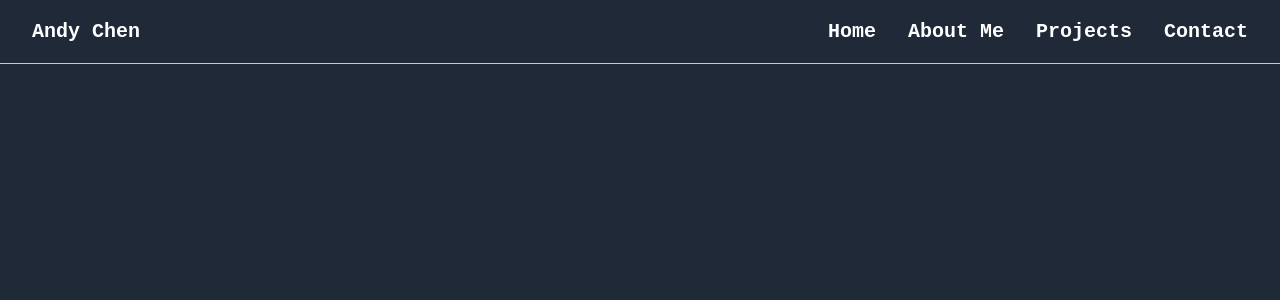
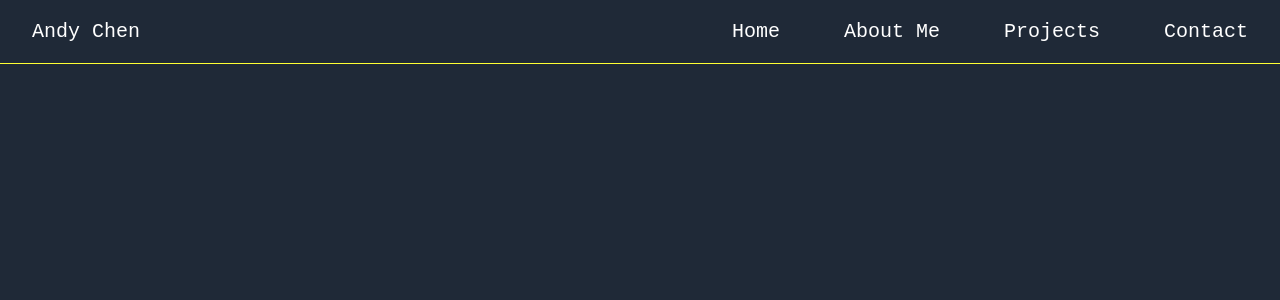
Before and after one commit to andy02chen/portfolio_site, a React (Vite) app in the folder portfolio/: page / in a window 1280 px wide. Shown: the top 300 px of the page. Built offline with nearby package versions, Linux system fonts and the light colour scheme; a web font is replaced by a local one.

Commit message:
added elements for hamburger menu

```diff
--- a/portfolio/src/App.tsx
+++ b/portfolio/src/App.tsx
@@ -1,15 +1,24 @@
+import { useState } from "react";
+
 function App() {
+
+  const [showHamburgerMenu, setShowHamburgerMenu] = useState(false);
 
   return (
     <main className="min-h-dvh w-full bg-[var(--dark-blue)] text-[var(--white)]">
       <nav className="font-ubuntu">
         <ul className="text-[var(--white)] select-none flex justify-between items-center h-16 px-4 lg:px-8
-        border-b border-[var(--yellow)]
+        border-b border-[var(--light-yellow)]
         ">
 
+
           <div className="lg:hidden">
+            {!showHamburgerMenu &&
+              <div className="w-10 h-8"
+                onClick={() => setShowHamburgerMenu(true)}
+              >
                 <svg
-              className="w-10 h-6"
+                  className="w-full h-full"
                   viewBox="0 0 78 51"
                   fill="none"
                   xmlns="http://www.w3.org/2000/svg">
@@ -18,22 +27,47 @@ function App() {
                   <path d="M0 19.9565V31.0435H62.609L70.0678 19.9565H0Z" fill="#FFFF33"/>
                 </svg>
               </div>
+            }
+
+            {showHamburgerMenu &&
+              <div className="w-10 h-8"
+                onClick={() => setShowHamburgerMenu(false)}
+              >
+                <svg className="w-full h-full" viewBox="0 0 334 335" fill="none" xmlns="http://www.w3.org/2000/svg">
+                  <path d="M166.667 214.14L56.9036 323.904C43.8861 336.921 22.7806 336.921 9.76311 323.904C-3.25437 310.886 -3.25437 289.781 9.76311 276.763L119.526 167L9.76311 57.2369C-3.25437 44.2195 -3.25437 23.114 9.76311 10.0965C22.7806 -2.92099 43.8861 -2.92099 56.9036 10.0965L166.667 119.86L276.43 10.0965C289.447 -2.92099 310.553 -2.92099 323.57 10.0965C336.588 23.114 336.588 44.2195 323.57 57.2369L213.807 167L323.57 276.763C336.588 289.781 336.588 310.886 323.57 323.904C310.553 336.921 289.447 336.921 276.43 323.904L166.667 214.14Z" fill="#323232"/>
+                  <mask id="mask0_217_20" style={{maskType:"luminance"}} maskUnits="userSpaceOnUse" x="0" y="0" width="334" height="334">
+                  <path d="M166.667 214.14L56.9036 323.904C43.8861 336.921 22.7806 336.921 9.76311 323.904C-3.25437 310.886 -3.25437 289.781 9.76311 276.763L119.526 167L9.76311 57.2369C-3.25437 44.2195 -3.25437 23.114 9.76311 10.0965C22.7806 -2.92099 43.8861 -2.92099 56.9036 10.0965L166.667 119.86L276.43 10.0965C289.447 -2.92099 310.553 -2.92099 323.57 10.0965C336.588 23.114 336.588 44.2195 323.57 57.2369L213.807 167L323.57 276.763C336.588 289.781 336.588 310.886 323.57 323.904C310.553 336.921 289.447 336.921 276.43 323.904L166.667 214.14Z" fill="white"/>
+                  </mask>
+                  <g mask="url(#mask0_217_20)">
+                  <path d="M-233.334 -233L-233.334 567H566.666V-233H-233.334Z" fill="white"/>
+                  </g>
+                  <path d="M9.76311 57.9036C-3.25437 44.8861 -3.25437 23.7806 9.76311 10.7631C22.7806 -2.25437 43.8861 -2.25437 56.9036 10.7631L323.57 277.43C336.588 290.447 336.588 311.553 323.57 324.57C310.553 337.588 289.447 337.588 276.43 324.57L9.76311 57.9036Z" fill="#D8D8D8"/>
+                  <mask id="mask1_217_20" style={{maskType:"luminance"}} maskUnits="userSpaceOnUse" x="0" y="1" width="334" height="334">
+                  <path d="M9.76311 57.9036C-3.25437 44.8861 -3.25437 23.7806 9.76311 10.7631C22.7806 -2.25437 43.8861 -2.25437 56.9036 10.7631L323.57 277.43C336.588 290.447 336.588 311.553 323.57 324.57C310.553 337.588 289.447 337.588 276.43 324.57L9.76311 57.9036Z" fill="white"/>
+                  </mask>
+                  <g mask="url(#mask1_217_20)">
+                  <path d="M533.334 -199H-266.666V601H533.334V-199Z" fill="#FFFF33"/>
+                  </g>
+                </svg>
+              </div>
+            }
+          </div>
 
           <div className="w-1/2 hidden lg:flex text-xl">
             <li><a href="#home"
             className="relative
-            font-bold text-white hover:text-transparent bg-clip-text
-            bg-gradient-to-r from-[var(--yellow)] to-[var(--yellow)] bg-[length:0%_100%]
+            text-white hover:text-transparent bg-clip-text
+            bg-gradient-to-r from-[var(--light-yellow)] to-[var(--light-yellow)] bg-[length:0%_100%]
             hover:bg-[length:100%_100%] transition-all duration-500 underline-hover"
             draggable="false">Andy Chen</a></li>
           </div>
 
-          <div className="hidden lg:flex justify-items-center text-xl gap-8 2xl:gap-16">
+          <div className="hidden lg:flex justify-items-center text-xl gap-8 xl:gap-16">
             <li>
               <a href="#home"
                 className="relative
-                font-bold text-white hover:text-transparent bg-clip-text
-                bg-gradient-to-r from-[var(--yellow)] to-[var(--yellow)] bg-[length:0%_100%]
+                text-white hover:text-transparent bg-clip-text
+                bg-gradient-to-r from-[var(--light-yellow)] to-[var(--light-yellow)] bg-[length:0%_100%]
                 hover:bg-[length:100%_100%] transition-all duration-500 underline-hover"
                 draggable="false">Home
               </a>
@@ -41,8 +75,8 @@ function App() {
             <li>
               <a href="#about_me"
                 className="relative
-                font-bold text-white hover:text-transparent bg-clip-text
-                bg-gradient-to-r from-[var(--yellow)] to-[var(--yellow)] bg-[length:0%_100%]
+                text-white hover:text-transparent bg-clip-text
+                bg-gradient-to-r from-[var(--light-yellow)] to-[var(--light-yellow)] bg-[length:0%_100%]
                 hover:bg-[length:100%_100%] transition-all duration-500 underline-hover"
                 draggable="false">About Me
               </a>
@@ -50,8 +84,8 @@ function App() {
             <li>
               <a href="#projects"
                 className="relative
-                font-bold text-white hover:text-transparent bg-clip-text
-                bg-gradient-to-r from-[var(--yellow)] to-[var(--yellow)] bg-[length:0%_100%]
+                text-white hover:text-transparent bg-clip-text
+                bg-gradient-to-r from-[var(--light-yellow)] to-[var(--light-yellow)] bg-[length:0%_100%]
                 hover:bg-[length:100%_100%] transition-all duration-500 underline-hover"
                 draggable="false">Projects
               </a>
@@ -59,8 +93,8 @@ function App() {
             <li>
               <a href="#contact"
                 className="relative
-                font-bold text-white hover:text-transparent bg-clip-text
-                bg-gradient-to-r from-[var(--yellow)] to-[var(--yellow)] bg-[length:0%_100%]
+                text-white hover:text-transparent bg-clip-text
+                bg-gradient-to-r from-[var(--light-yellow)] to-[var(--light-yellow)] bg-[length:0%_100%]
                 hover:bg-[length:100%_100%] transition-all duration-500 underline-hover"
                 draggable="false">Contact
               </a>
--- a/portfolio/src/index.css
+++ b/portfolio/src/index.css
@@ -5,6 +5,7 @@
   --dark-blue: #1F2937;
   --white: #FFFFFF;
   --yellow: #FFD700;
+  --light-yellow: #FFFF33;
 }
 
 html, body {
@@ -25,7 +26,7 @@ html, body {
   bottom: 0;
   height: 2px; /* underline thickness */
   width: 0;
-  background: var(--yellow);
+  background: var(--light-yellow);
   transition: width 0.5s ease;
 }
 
```
Also changed, not shown: portfolio/src/assets/cross.svg. Lines whose indentation alone changed are shown as unchanged.
